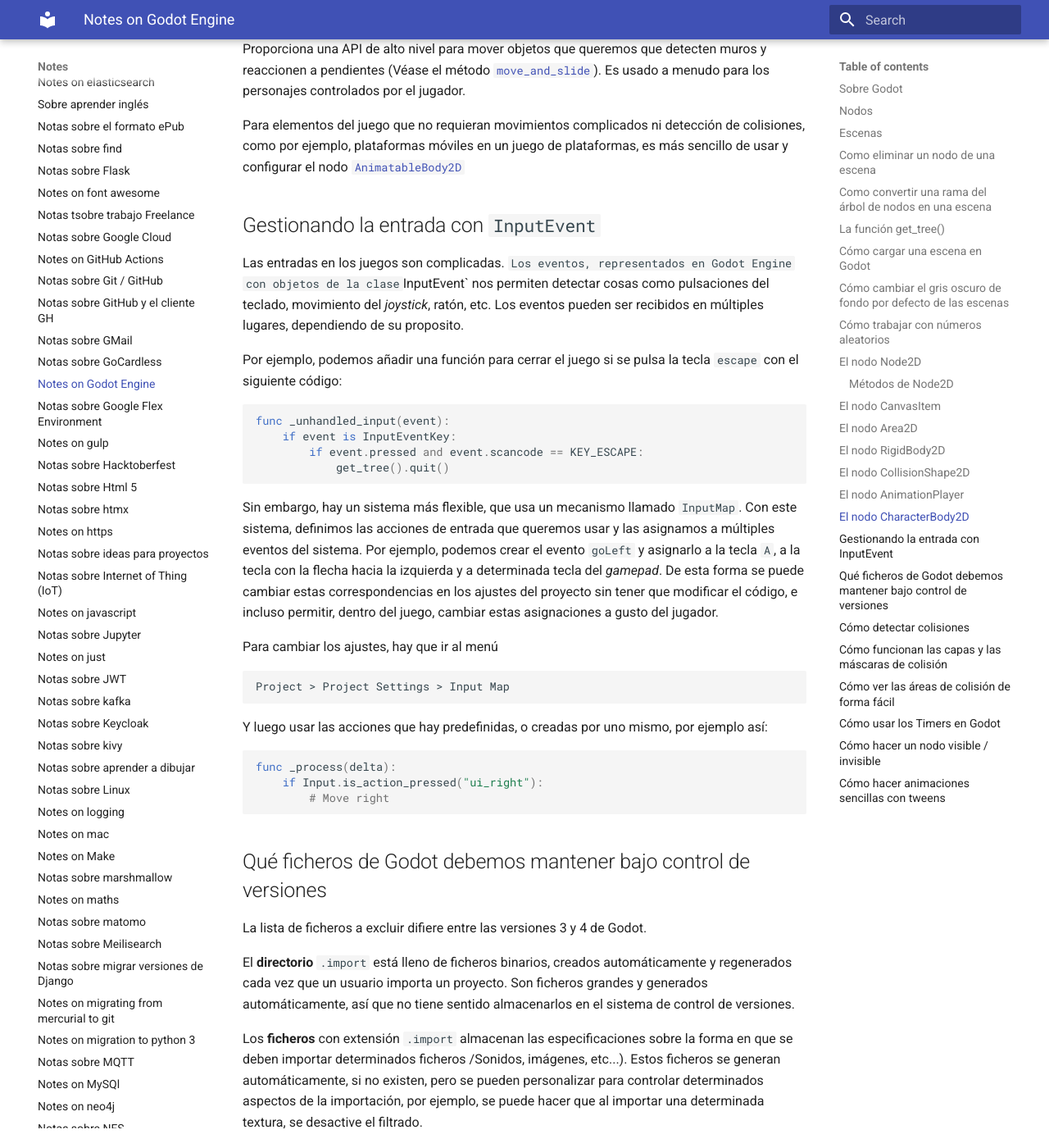
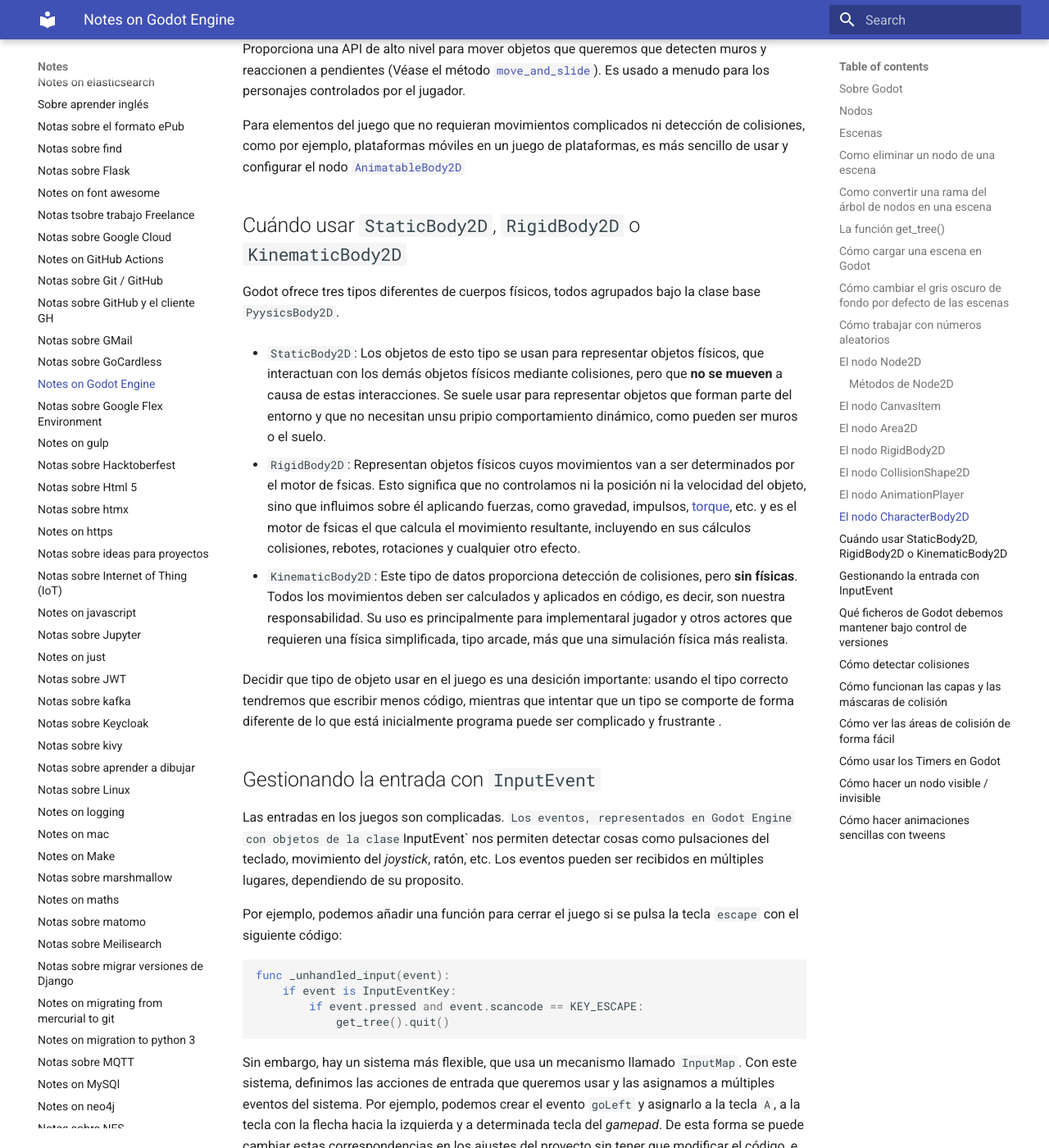
Before and after one commit to euribates/notes, an MkDocs documentation site: the page built from docs/notes-on-godot.md, in a window 1280 px wide and 1400 px high, scrolled down 6583 px. Shown: the whole window at 82% size. Built offline with MkDocs 1.6.1 and Material for MkDocs 9.7.7, drawn with Linux system fonts in a browser that asks for light colours; formulas are drawn with MathJax 3.

Commit message:
Godot: Cuándo usar ,  o

```diff
--- a/docs/notes-on-godot.md
+++ b/docs/notes-on-godot.md
@@ -345,6 +345,40 @@
 juego de plataformas, es más sencillo de usar y configurar el nodo
 [`AnimatableBody2D`](https://docs.godotengine.org/en/stable/classes/class_animatablebody2d.html#class-animatablebody2d)
 
+## Cuándo usar `StaticBody2D`, `RigidBody2D` o `KinematicBody2D`
+
+Godot ofrece tres tipos diferentes de cuerpos físicos, todos agrupados
+bajo la clase base `PyysicsBody2D`.
+
+- `StaticBody2D`: Los objetos de esto tipo se usan para representar
+  objetos físicos, que interactuan con los demás objetos físicos
+  mediante colisiones, pero que **no se mueven** a causa de estas
+  interacciones. Se suele usar para representar objetos que forman parte
+  del entorno y que no necesitan unsu pripio comportamiento dinámico, como
+  pueden ser muros o el suelo.
+
+- `RigidBody2D`: Representan objetos físicos cuyos movimientos van a ser
+  determinados por el motor de fsicas. Esto significa que no controlamos
+  ni la posición ni la velocidad del objeto, sino que influimos sobre él
+  aplicando fuerzas, como gravedad, impulsos,
+  [torque](https://es.wikipedia.org/wiki/Momento_de_fuerza), etc. y es el
+  motor de fsicas el que calcula el movimiento resultante, incluyendo en
+  sus cálculos colisiones, rebotes, rotaciones y cualquier otro efecto.
+
+- `KinematicBody2D`: Este tipo de datos proporciona detección de
+  colisiones, pero **sin físicas**. Todos los movimientos deben ser
+  calculados y aplicados en código, es decir, son nuestra
+  responsabilidad. Su uso es principalmente para implementaral jugador y
+  otros actores que requieren una física simplificada, tipo arcade, más
+  que una simulación física más realista.
+
+Decidir que tipo de objeto usar en el juego es una desición
+importante: usando el tipo correcto tendremos que escribir
+menos código, mientras que intentar que un tipo se comporte de forma
+diferente de lo que está inicialmente programa puede ser complicado y
+frustrante .
+
+
 ## Gestionando la entrada con `InputEvent`
 
 Las entradas en los juegos son complicadas. `Los eventos, representados en Godot
```
